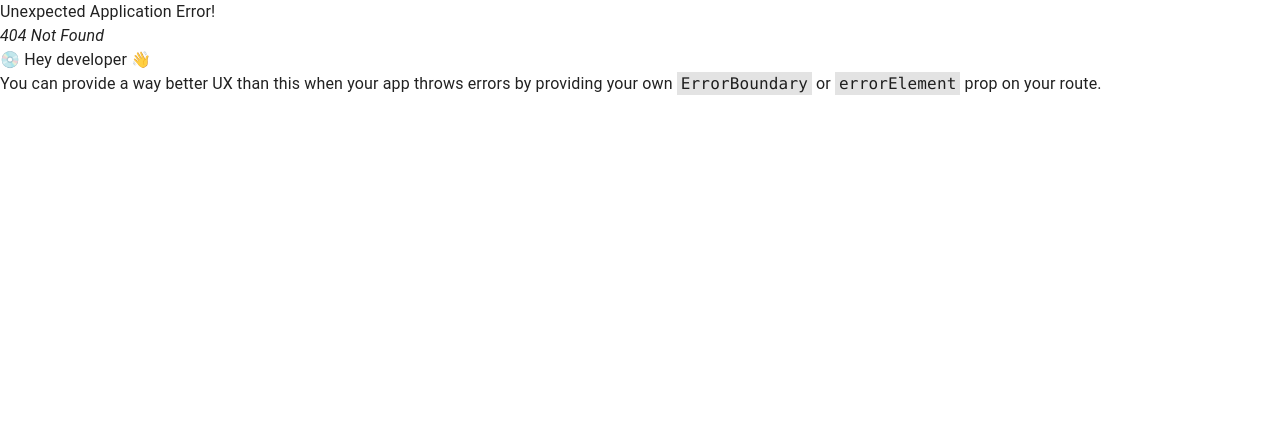
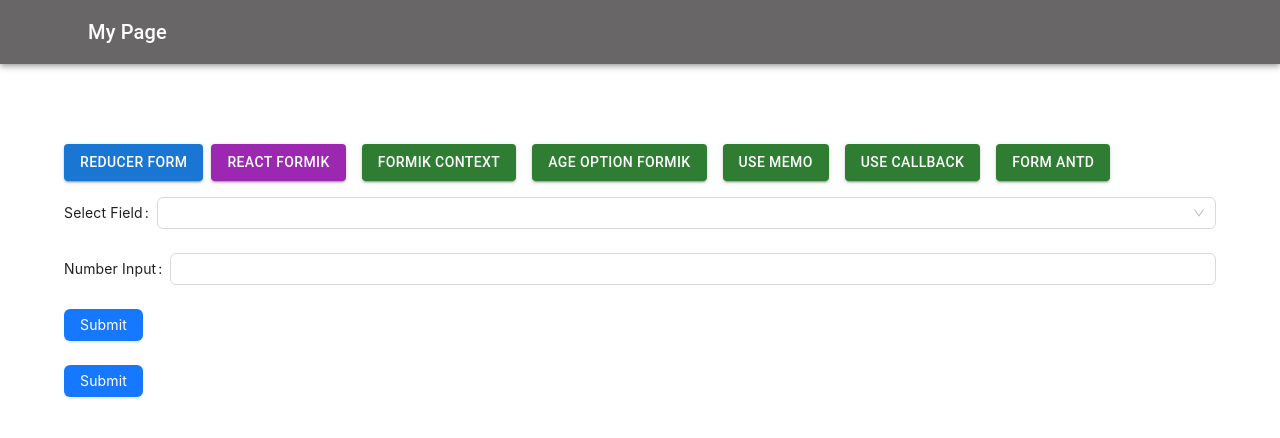
Before and after one commit to Thinhhanghieu/practise-react, a React (Create React App) app: page /form-antd in a window 1280 px wide. Before the commit this address had no page. Shown: the top 438 px of the page. Built offline with nearby package versions, Linux system fonts and the light colour scheme.

Commit message:
Update form antd input number

```diff
--- /dev/null
+++ b/locales/EN_US.json
@@ -0,0 +1,6 @@
+{
+  "main": {
+    "sample": "Example",
+    "save": "Save"
+  }
+}
--- /dev/null
+++ b/locales/desc.json
@@ -0,0 +1,6 @@
+{
+  "main": {
+    "sample": "This is sample description",
+    "save": "Use to save document"
+  }
+}
--- a/package.json
+++ b/package.json
@@ -13,6 +13,7 @@
     "@types/node": "^16.18.101",
     "@types/react": "^18.3.3",
     "@types/react-dom": "^18.3.0",
+    "antd": "^5.21.1",
     "formik": "^2.4.6",
     "i": "^0.3.7",
     "npm": "^10.8.1",
--- a/src/components/layout/MainLayout.tsx
+++ b/src/components/layout/MainLayout.tsx
@@ -48,6 +48,42 @@ const MainLayout: React.FC = () => {
           >
             Formik context
           </Button>
+          <Button
+            component={Link}
+            to="/age-option"
+            variant="contained"
+            color="success"
+            sx={{ mx: 1 }}
+          >
+            Age option Formik
+          </Button>
+          <Button
+            component={Link}
+            to="/use-memo"
+            variant="contained"
+            color="success"
+            sx={{ mx: 1 }}
+          >
+            Use Memo
+          </Button>
+          <Button
+            component={Link}
+            to="/use-callback"
+            variant="contained"
+            color="success"
+            sx={{ mx: 1 }}
+          >
+            Use CallBack
+          </Button>
+           <Button
+            component={Link}
+            to="/form-antd"
+            variant="contained"
+            color="success"
+            sx={{ mx: 1 }}
+          >
+            Form Antd
+          </Button>
         </Box>
         <Outlet />
       </Container>
--- /dev/null
+++ b/src/constant/general.constant.ts
@@ -0,0 +1,9 @@
+export const initialFormItems = [
+	{
+		name: "selectedField",
+		label: "Select Field",
+		type: "select",
+		options: ["amount", "ratio"],
+	},
+	{ name: "numberInput", label: "Number Input", type: "number", suffix: "" },
+];
--- /dev/null
+++ b/src/pages/CommonForm.tsx
@@ -0,0 +1,41 @@
+import React from "react";
+import { Button, Form, InputNumber, Select } from "antd";
+
+interface CommonFormProps {
+  form: any;
+  onValuesChange: (changedValues: any) => void;
+  formItems: any[];
+}
+
+const CommonForm: React.FC<CommonFormProps> = ({ form, onValuesChange, formItems }) => {
+      const onFinish = (values: any) => {
+    console.log("Form Values:", values);
+  };
+  return (
+    <Form form={form} onFinish={onFinish} onValuesChange={onValuesChange}>
+      {formItems.map((item) => (
+        <Form.Item key={item.name} name={item.name} label={item.label}>
+          {item.type === "select" ? (
+            <Select>
+              {item.options?.map((option:any) => (
+                <Select.Option key={option} value={option}>
+                  {option}
+                </Select.Option>
+              ))}
+            </Select>
+          ) : (
+            <InputNumber style={{ width: "100%" }} addonAfter={item.suffix} />
+          )}
+        </Form.Item>
+
+      ))}
+      <Form.Item>
+        <Button type="primary" htmlType="submit">
+          Submit
+        </Button>
+      </Form.Item>
+    </Form>
+  );
+};
+
+export default CommonForm;
--- /dev/null
+++ b/src/pages/FormAntd.tsx
@@ -0,0 +1,43 @@
+import React, { useState } from "react";
+import { Form, Button } from "antd";
+import CommonForm from "./CommonForm";
+import { initialFormItems } from "../constant/general.constant";
+
+const FormAntd: React.FC = () => {
+  const [form] = Form.useForm();
+  const [formItems, setFormItems] = useState<any>(initialFormItems);
+
+  const onValuesChange = (changedValues: any) => {
+    // Check if the selected field has changed
+    if (changedValues.selectedField) {
+      const selectedField = changedValues.selectedField;
+      const updatedFormItems = formItems.map((item: any) => {
+        if (item.name === "numberInput") {
+          return {
+            ...item,
+            suffix: selectedField === "amount" ? "123" : selectedField === "ratio" ? "%" : "",
+          };
+        }
+        return item;
+      });
+      setFormItems(updatedFormItems);
+    }
+  };
+
+  const onFinish = (values: any) => {
+    console.log("Form Values:", values);
+  };
+
+  return (
+    <Form form={form} onFinish={onFinish}>
+      <CommonForm form={form} onValuesChange={onValuesChange} formItems={formItems} />
+      <Form.Item>
+        <Button type="primary" htmlType="submit">
+          Submit
+        </Button>
+      </Form.Item>
+    </Form>
+  );
+};
+
+export default FormAntd;
--- a/src/pages/FormikContext.tsx
+++ b/src/pages/FormikContext.tsx
@@ -1,5 +1,5 @@
 import React, { useState } from 'react';
-import { Formik, Form, useFormikContext, FormikHelpers, FormikErrors } from 'formik';
+import { Formik, Form, useFormikContext, FormikHelpers } from 'formik';
 
 interface FormValues {
   field1: string;
@@ -13,27 +13,14 @@ const initialValues: FormValues = {
   // Khởi tạo các trường khác tùy theo nhu cầu của bạn
 };
 
-// Hàm validate cho từng bước
-const validateStep1 = (values: FormValues): FormikErrors<FormValues> => {
-  const errors: FormikErrors<FormValues> = {};
-  if (!values.field1) {
-    errors.field1 = 'Field 1 is required';
-  }
-  return errors;
-};
-
-const validateStep2 = (values: FormValues): FormikErrors<FormValues> => {
-  const errors: FormikErrors<FormValues> = {};
-  if (!values.field2) {
-    errors.field2 = 'Field 2 is required';
-  }
-  return errors;
-};
+// Hàm tạo giá trị ngẫu nhiên
+const getRandomValue = (length: number) => Math.random().toString(36).substring(2, length + 2);
 
 const Step1Component: React.FC = () => {
   const { values, handleChange, errors, touched } = useFormikContext<FormValues>();
 
   return (
+    <div className="space-y-4">
       <div>
         <input
           type="text"
@@ -41,8 +28,12 @@ const Step1Component: React.FC = () => {
           value={values.field1}
           onChange={handleChange}
           placeholder="Field 1"
+          className="p-2 border border-gray-300 rounded-lg w-full focus:border-blue-500 focus:outline-none"
         />
-      {errors.field1 && touched.field1 && <div>{errors.field1}</div>}
+        {errors.field1 && touched.field1 && (
+          <div className="text-red-500 text-sm mt-1">{errors.field1}</div>
+        )}
+      </div>
       {/* Thêm các trường khác cho step 1 */}
     </div>
   );
@@ -52,6 +43,7 @@ const Step2Component: React.FC = () => {
   const { values, handleChange, errors, touched } = useFormikContext<FormValues>();
 
   return (
+    <div className="space-y-4">
       <div>
         <input
           type="text"
@@ -59,8 +51,12 @@ const Step2Component: React.FC = () => {
           value={values.field2}
           onChange={handleChange}
           placeholder="Field 2"
+          className="p-2 border border-gray-300 rounded-lg w-full focus:border-blue-500 focus:outline-none"
         />
-      {errors.field2 && touched.field2 && <div>{errors.field2}</div>}
+        {errors.field2 && touched.field2 && (
+          <div className="text-red-500 text-sm mt-1">{errors.field2}</div>
+        )}
+      </div>
       {/* Thêm các trường khác cho step 2 */}
     </div>
   );
@@ -68,9 +64,9 @@ const Step2Component: React.FC = () => {
 
 const Step3Component: React.FC = () => {
   return (
-    <>
-    <p>123</p>
-    </>
+    <div>
+      <p className="text-lg font-semibold">123</p>
+    </div>
   )
   // Nội dung của Step 3
 };
@@ -83,40 +79,45 @@ const MyForm = () => {
       console.log('Submitted data:', values);
       // Thực hiện các hành động cần thiết khi hoàn thành tất cả các bước
     } else {
+      // Cập nhật giá trị các trường thuộc bước hiện tại bằng giá trị ngẫu nhiên
+      if (step === 1) {
+        actions.setFieldValue('field1', getRandomValue(8)); // Ví dụ: tạo giá trị ngẫu nhiên cho field1
+      } else if (step === 2) {
+        actions.setFieldValue('field2', getRandomValue(8)); // Ví dụ: tạo giá trị ngẫu nhiên cho field2
+      }
+
       setStep(step + 1);
     }
     actions.setSubmitting(false);
   };
 
-  // Hàm validate cho toàn bộ form, kiểm tra theo từng bước
-  const validate = (values: FormValues) => {
-    console.log(values);
-
-    switch (step) {
-      case 1:
-        return validateStep1(values);
-      case 2:
-        return validateStep2(values);
-      default:
-        return {};
-    }
-  };
-
   return (
     <Formik
       initialValues={initialValues}
-      validate={validate}
       onSubmit={handleSubmit}
     >
       {() => (
-        <Form>
+        <Form className="space-y-4">
           {step === 1 && <Step1Component />}
           {step === 2 && <Step2Component />}
           {step === 3 && <Step3Component />}
 
-          <div>
-            {step > 1 && <button type="button" onClick={() => setStep(step - 1)}>Back</button>}
-            <button type="submit">{step === 3 ? 'Submit' : 'Next'}</button>
+          <div className="flex justify-between mt-4">
+            {step > 1 && (
+              <button
+                type="button"
+                onClick={() => setStep(step - 1)}
+                className="px-4 py-2 bg-gray-200 text-gray-700 rounded-lg hover:bg-gray-300"
+              >
+                Back
+              </button>
+            )}
+            <button
+              type="submit"
+              className={`px-4 py-2 text-white rounded-lg ${step === 3 ? 'bg-green-500 hover:bg-green-600' : 'bg-blue-500 hover:bg-blue-600'}`}
+            >
+              {step === 3 ? 'Submit' : 'Next'}
+            </button>
           </div>
         </Form>
       )}
--- a/src/pages/RandomAge.tsx
+++ b/src/pages/RandomAge.tsx
@@ -1,87 +1,108 @@
 import React from 'react';
-import { Formik, FormikHelpers, Form } from 'formik';
+import { Formik, Form, Field, useFormikContext } from 'formik';
 
-// Đối tượng chứa các phạm vi độ tuổi và các giá trị tương ứng
-const ageOptions: Record<string, { min: number; max?: number }> = {
-  '18+': { min: 18 },
-  '20-25': { min: 20, max: 25 },
-  '25-35': { min: 25, max: 35 },
-  '35-50': { min: 35, max: 50 },
-  '50+': { min: 50 }
+interface IFormDataCreateGirlFr {
+  age: string;
+  specifyAge: number;
+}
+
+// utils.ts
+export const getAgeRange = (age: number): string | undefined => {
+  const AGE_OPTIONS: Record<string, { minAge: number; maxAge?: number }> = {
+    '18+': { minAge: 18, maxAge: 20 },
+    '20-25': { minAge: 20, maxAge: 25 },
+    '25-35': { minAge: 25, maxAge: 35 },
+    '35-50': { minAge: 35, maxAge: 50 },
+    '50+': { minAge: 50, maxAge: 55 }
+  };
+
+console.log(Object.entries(AGE_OPTIONS));
+
+
+  return Object.entries(AGE_OPTIONS).find(([_, { minAge, maxAge }]) =>
+    age >= minAge && (maxAge === undefined || age <= maxAge)
+  )?.[0];
 };
 
-// Hàm lấy số ngẫu nhiên trong một phạm vi
-const getRandomAge = (range: string): number => {
-  const option = ageOptions[range];
-  if (option.max !== undefined) {
-    return Math.floor(Math.random() * (option.max - option.min + 1)) + option.min;
-  }
-  return option.min; // Trả về số cụ thể cho "18+" và "50+"
+const AGE_OPTIONS: Record<string, { minAge: number; maxAge?: number }> = {
+  '18+': { minAge: 18, maxAge: 20 },
+  '20-25': { minAge: 20, maxAge: 25 },
+  '25-35': { minAge: 25, maxAge: 35 },
+  '35-50': { minAge: 35, maxAge: 50 },
+  '50+': { minAge: 50, maxAge: 55 }
 };
 
-// Hàm chọn ngẫu nhiên một phạm vi độ tuổi từ danh sách
-const getRandomAgeOption = (): string => {
-  const keys = Object.keys(ageOptions);
-  const randomIndex = Math.floor(Math.random() * keys.length);
-  return keys[randomIndex];
+const YourComponent: React.FC = () => {
+  const { values, handleChange, setFieldValue } = useFormikContext<IFormDataCreateGirlFr>();
+
+  const handleChangeAge = (e: React.ChangeEvent<HTMLInputElement>) => {
+    const inputAge = Number(e.target.value);
+
+    if (!isNaN(inputAge)) {
+      const range = getAgeRange(inputAge);
+      console.log(range);
+
+      setFieldValue('age', range || "");
+    } else {
+      setFieldValue('age', ""); // Clear age field if input is not a number
+    }
+
+    handleChange(e);
+  };
+
+  const handleAgeClick = (age: string) => {
+    setFieldValue('age', age);
+  };
+
+  return (
+    <Form>
+      <div>
+        <Field
+          name="specifyAge"
+          type="number"
+          placeholder="Specify age"
+          className="w-full p-2 rounded-lg bg-[#0A0A0AE5] text-white border border-gray-600 pr-16 focus:outline-none"
+          onChange={handleChangeAge}
+          value={values.specifyAge}
+        />
+      </div>
+
+      <div>
+        {Object.keys(AGE_OPTIONS).map((age) => (
+          <button
+            key={age}
+            className={`px-4 py-2 rounded-lg ${
+              values.age === age
+                ? 'btn-primary rounded-md'
+                : 'border-gray-500 border'
+            }`}
+            type='button'
+            onClick={() => handleAgeClick(age)}
+          >
+            {age}
+          </button>
+        ))}
+      </div>
+    </Form>
+  );
 };
 
-// Định nghĩa các kiểu cho Formik
-interface FormValues {
-  age: string;
-}
+const FormikWrapper: React.FC = () => {
+  const initialValues: IFormDataCreateGirlFr = {
+    age: "",
+    specifyAge: 0
+  };
 
-const AgeSelector: React.FC = () => {
   return (
     <Formik
-      initialValues={{ age: '' }}
-      onSubmit={(values: FormValues, actions: FormikHelpers<FormValues>) => {
-        console.log('Selected age:', values.age);
-        console.log('Age:', getRandomAge(values.age));
-        actions.setSubmitting(false);
+      initialValues={initialValues}
+      onSubmit={(values) => {
+        console.log(values);
       }}
     >
-      {({ setFieldValue, values }) => (
-        <Form>
-          <div className="flex flex-col space-y-2">
-            {Object.keys(ageOptions).map((option) => (
-              <button
-                key={option}
-                type="button"
-                onClick={() => setFieldValue('age', option)}
-                className={`p-2 border rounded ${
-                  values.age === option ? 'bg-red-500 text-white' : 'bg-white text-black'
-                }`}
-              >
-                {option}
-              </button>
-            ))}
-          </div>
-          <div className="mt-4 flex space-x-2">
-            <button
-              type="button"
-              onClick={() => {
-                const randomOption = getRandomAgeOption();
-                setFieldValue('age', randomOption);
-                const age = getRandomAge(randomOption);
-                console.log('Random Age:', age);
-                // Bạn có thể làm gì đó với giá trị ngẫu nhiên ở đây, ví dụ như hiển thị nó hoặc lưu vào state nếu cần
-              }}
-              className="p-2 bg-green-500 text-white rounded"
-            >
-              Get Random Age
-            </button>
-            <button
-              type="submit"
-              className="p-2 bg-blue-500 text-white rounded"
-            >
-              Submit
-            </button>
-          </div>
-        </Form>
-      )}
+      <YourComponent />
     </Formik>
   );
 };
 
-export default AgeSelector;
+export default FormikWrapper;
--- /dev/null
+++ b/src/pages/UseCallback.tsx
@@ -0,0 +1,35 @@
+import React, { useState, useCallback } from 'react';
+
+interface ExpensiveComponentProps {
+  onButtonClick: () => void;
+}
+
+const ExpensiveComponent: React.FC<ExpensiveComponentProps> = React.memo( ({ onButtonClick }) => {
+  console.log('Rendering ExpensiveComponent');
+
+  return (
+    <div>
+      <button onClick={onButtonClick}>Click Me</button>
+    </div>
+  );
+});
+
+
+
+const UseCallBack: React.FC = () => {
+  const [count, setCount] = useState<number>(0);
+
+  // Sử dụng useCallback để ghi nhớ hàm onButtonClick, tranh render ko can thiet khi count thay đổi
+  const handleClick = useCallback(() => {
+    console.log('Button clicked');
+  }, []); // Hàm này không phụ thuộc vào state hoặc props
+
+  return (
+    <div>
+      <button onClick={() => setCount(count + 1)}>Increment Count ({count})</button>
+      <ExpensiveComponent onButtonClick={handleClick} />
+    </div>
+  );
+};
+
+export default UseCallBack;
--- /dev/null
+++ b/src/pages/UseMemo.tsx
@@ -0,0 +1,37 @@
+import React, { useState, useMemo } from 'react';
+
+interface ExpensiveComponentProps {
+  number: number;
+}
+
+const ExpensiveComponent: React.FC<ExpensiveComponentProps> = ({ number }) => {
+  // Hàm tính toán đắt đỏ
+  const computeExpensiveValue = (num: number): number => {
+    console.log('Calculating...');
+    let result = 0;
+    for (let i = 0; i < 1000000000; i++) {
+      result += num;
+    }
+    return result;
+  };
+
+  // Sử dụng useMemo để ghi nhớ giá trị tính toán
+  const expensiveValue = useMemo(() => computeExpensiveValue(number), [number]);
+
+  return <div>Expensive Value: {expensiveValue}</div>;
+};
+
+const UseMemo: React.FC = () => {
+  const [count, setCount] = useState<number>(0);
+  const [number, setNumber] = useState<number>(5);
+
+  return (
+    <div>
+      <button onClick={() => setCount(count + 1)}>Increment Count ({count})</button>
+      <button onClick={() => setNumber(number + 1)}>Change Number ({number})</button>
+      <ExpensiveComponent number={number} />
+    </div>
+  );
+};
+
+export default UseMemo;
```
Also changed, not shown: src/router/routes.tsx (+20 -0 lines), 1 other file (tests, documents, lock files or other folders). Lines whose indentation alone changed are shown as unchanged.
